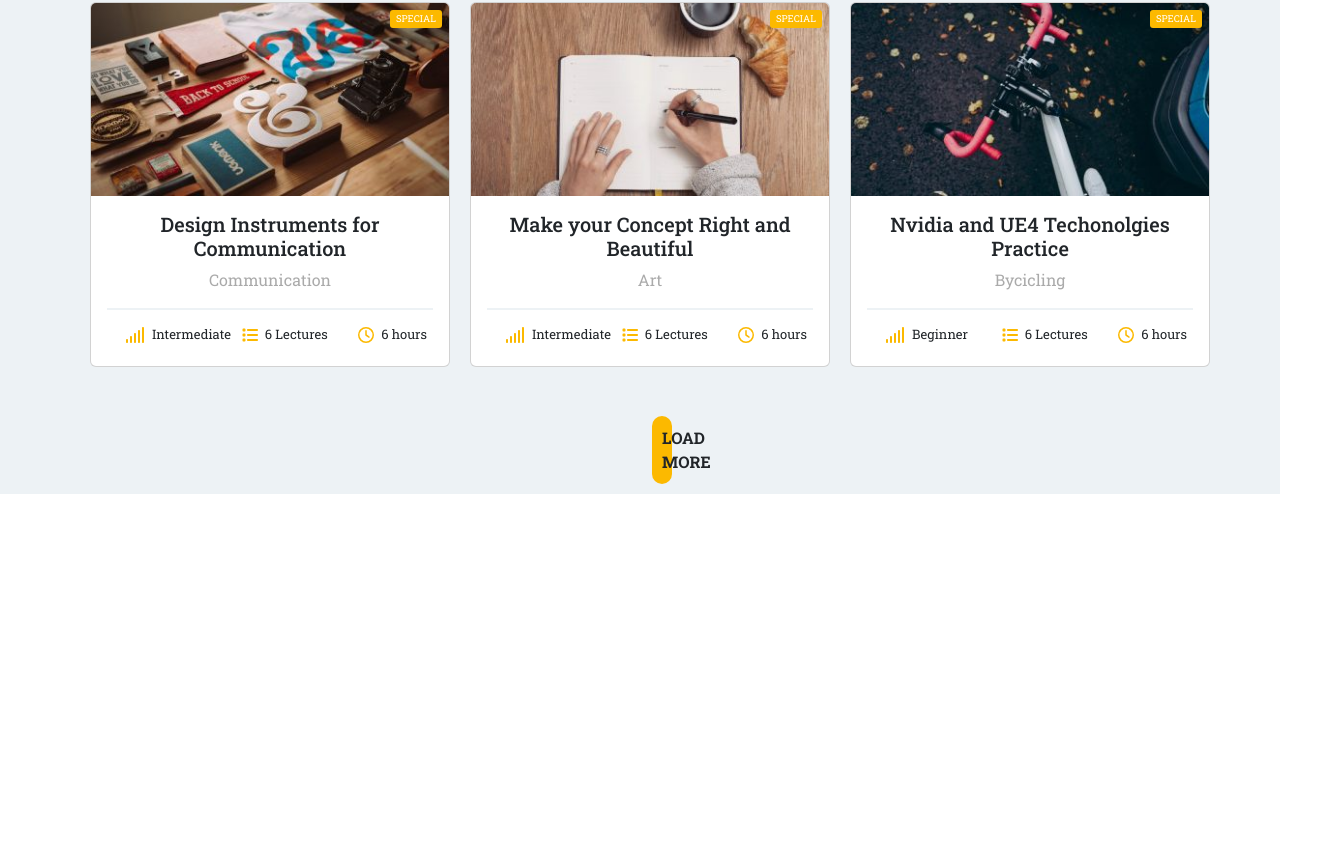
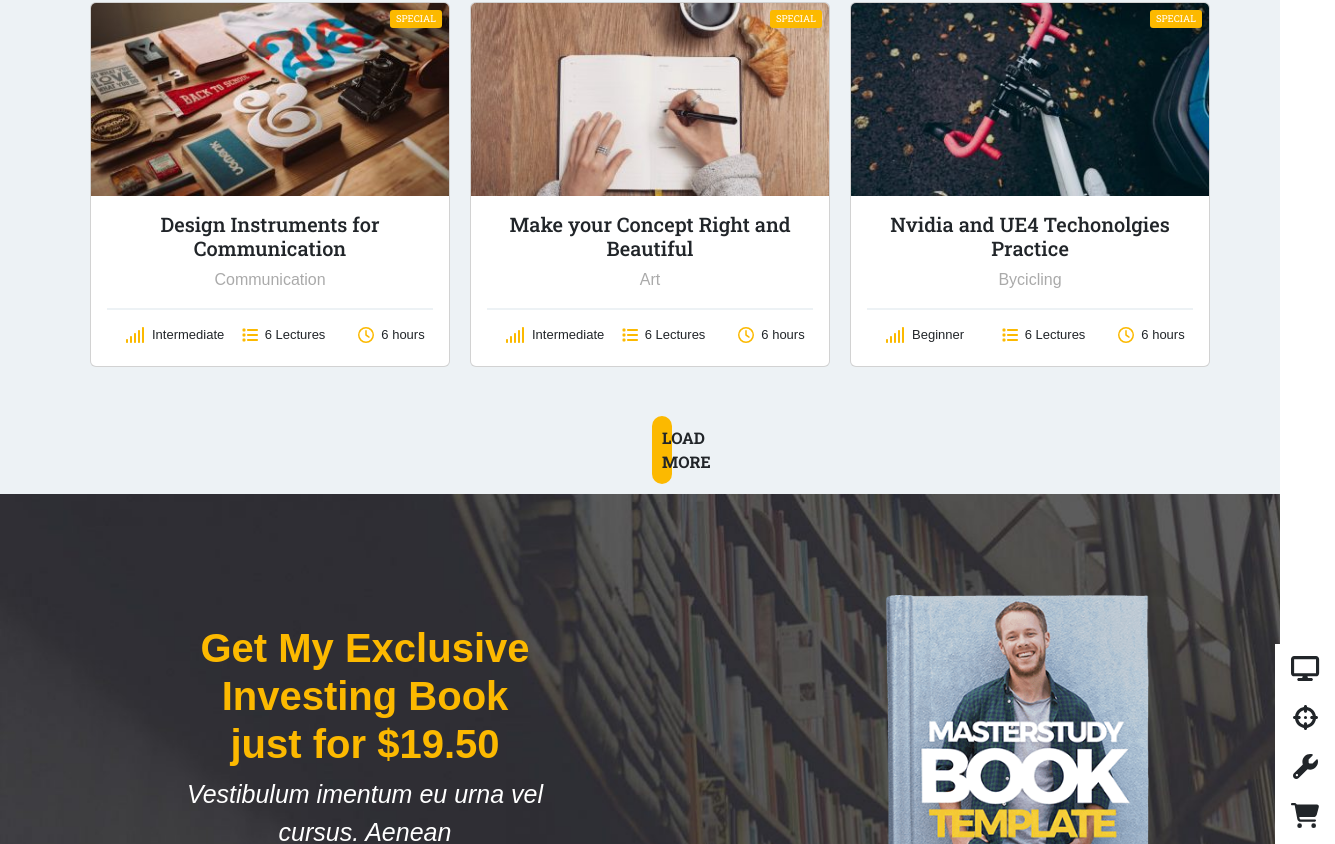
Before and after one commit to PierluigiPapa/proj-html-vuejs, a Vue app: page / in a window 1280 px wide. Shown: the part 1956-2800 px from the top of the page, 1335 px wide, since content can reach past the window. Before the commit the page ends 2450 px from the top, so only its background shows below. Built offline with nearby package versions, Linux system fonts and the light colour scheme.

Commit message:
fix: adjust code with second font and feat: AppBook.vue

```diff
--- a/src/components/Main/AppBook.vue
+++ b/src/components/Main/AppBook.vue
@@ -5,8 +5,89 @@ export default {
 </script>
 
 <template>
+    <section id="adv">
+        <div class="container-fluid">
+            <div class="row">
+                <div class="col-6 p-0 d-flex text-center flex-column">
+                    <h2>Get My Exclusive Investing Book <br> just for $19.50</h2>
+                    <p>Vestibulum imentum eu urna vel cursus. Aenean <br> vehicula quam quam, vitae pellentesque urna <br> elementum cursus.
+                    </p>
+                    <img class="partner" src="../../assets/images/amazon.png" alt="">
+                </div>
+                <div class="col-5 d-flex justify-content-start align-items-end p-0">
+                    <img class="book" src="../../assets/images/book.png" alt="">
+                </div>
+                <div class="col-1 pe-0">
+                    <div class="box d-flex flex-column text-center">
+                        <font-awesome-icon icon="fa-solid fa-display" class="fa-solid"/>
+                        <font-awesome-icon icon="fa-solid fa-crosshairs" class="fa-solid"/>
+                        <font-awesome-icon icon="fa-solid fa-wrench" class="fa-solid"/>
+                        <font-awesome-icon icon="fa-solid fa-cart-shopping" class="fa-solid"/>
+                        <font-awesome-icon icon="fa-solid fa-mobile-screen-button" class="fa-solid"/>
+                    </div>
+                </div>
+            </div>
+        </div>
+    </section>
+</template>
 
-</template>
 <style lang="scss" scoped>
+#adv {
+    background-image: url("../../assets/images/slider_1-1917x607-1914x606.jpg");
+    background-repeat: no-repeat;
+    background-size: cover;
+}
 
+.row {
+    height: 600px;
+}
+
+.book {
+    height: 500px;
+}
+
+.partner {
+    max-width: 230px;
+    margin-top: 30px;
+    margin-left: 355px;
+    cursor: pointer;
+}
+
+h2 {
+    color: #fcb900;
+    font-size: 40px;
+    padding-top: 130px;
+    padding-left: 150px;
+    padding-right: 60px;
+    font-family: sans-serif;
+    font-weight: bold;
+}
+
+p {
+    color: white;
+    font-size: 25px;
+    padding-left: 150px;
+    padding-right: 60px;
+    font-style: italic;
+    font-family: sans-serif;
+}
+
+.box {
+    background-color: white;
+    width: 60px;
+    height: 250px;
+    margin-top: 150px;
+    margin-left: 90px;
+}
+
+.fa-solid {
+    font-size: 25px;
+    margin: 12px auto;
+    cursor: pointer;
+    transition: color 0.5s;
+}
+
+.fa-solid:hover {
+    color: #fcb900;
+}
 </style>
--- a/src/components/Main/AppCourses.vue
+++ b/src/components/Main/AppCourses.vue
@@ -135,8 +135,8 @@ export default {
 
 .banner-price {
     position: absolute;
-    top: 20%;
-    left: 43%;
+    top: 25%;
+    left: 45%;
     color: white;
     display: none;
 }
@@ -169,6 +169,7 @@ h2 {
 
 .course {
     color: #aaaaaa;
+    font-family: sans-serif;
 }
 
 .separator {
@@ -183,6 +184,7 @@ h2 {
     padding-right: 20px;
     white-space: nowrap;
     text-align: center;
+    font-family: sans-serif;
 }
 
 .fa-solid {
--- a/src/components/Main/AppFounder.vue
+++ b/src/components/Main/AppFounder.vue
@@ -47,6 +47,7 @@ p {
     font-size: 15px;
     margin-top: 70px;
     padding-right: 130px;
+    font-family: sans-serif;
 }
 
 
--- a/src/components/Main/AppJumbo.vue
+++ b/src/components/Main/AppJumbo.vue
@@ -163,6 +163,7 @@ h2 {
     padding-right: 200px;
     margin-bottom: 0;
     margin-top: 15px;
+    font-family: sans-serif;
 }
 
 input {
```
Also changed, not shown: src/main.js (+6 -1 lines).
